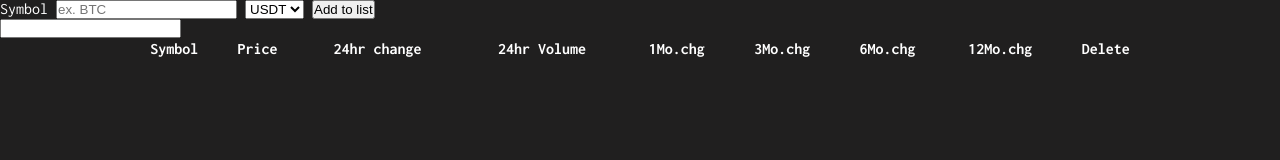
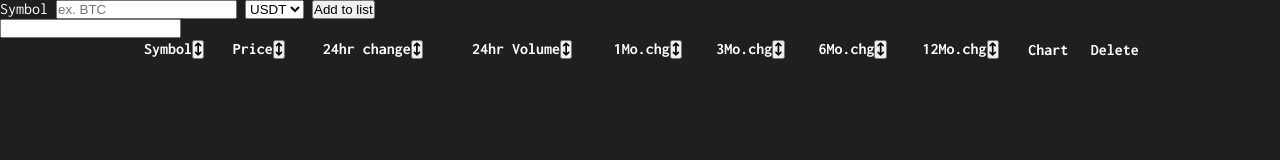
Before and after one commit to wilkuz/https---github.com-wilkuz-watchlist-binance-api, a plain HTML site: page index.html in a window 1280 px wide. Drawn offline with Linux system fonts and the light colour scheme.

Commit message:
Add files via upload

```diff
--- a/index.html
+++ b/index.html
@@ -12,6 +12,7 @@
         <meta name="viewport" content="width=device-width, initial-scale=1">
         <link rel="stylesheet" href="style.css">
         <script src="main.js" defer></script>
+        <script src="https://kit.fontawesome.com/1c8a830042.js" crossorigin="anonymous"></script>
     </head>
     <body onload="fetchUserList();">
         <div id="addSymbolForm">
@@ -32,14 +33,15 @@
             <table class="main-list-table" id="mainListTable">
                 <thead class="main-list-table-header">
                     <tr class="main-list-table-header-row">
-                        <th>Symbol</th>
-                        <th>Price</th>
-                        <th>24hr change</th>
-                        <th>24hr Volume</th>
-                        <th>1Mo.chg</th>
-                        <th>3Mo.chg</th>
-                        <th>6Mo.chg</th>
-                        <th>12Mo.chg</th>
+                        <th>Symbol<button class="sorting-btn" id="0" sorting="none"><i class="fa-solid fa-arrows-up-down"></i></button></th>
+                        <th>Price<button class="sorting-btn" id="1" sorting="none"><i class="fa-solid fa-arrows-up-down"></i></button></th>
+                        <th>24hr change<button class="sorting-btn" id="2" sorting="none"><i class="fa-solid fa-arrows-up-down"></i></button></th>
+                        <th>24hr Volume<button class="sorting-btn" id="3" sorting="none"><i class="fa-solid fa-arrows-up-down"></i></button></th>
+                        <th>1Mo.chg<button class="sorting-btn" id="4" sorting="none"><i class="fa-solid fa-arrows-up-down"></i></button></th>
+                        <th>3Mo.chg<button class="sorting-btn" id="5" sorting="none"><i class="fa-solid fa-arrows-up-down"></i></button></th>
+                        <th>6Mo.chg<button class="sorting-btn" id="6" sorting="none"><i class="fa-solid fa-arrows-up-down"></i></button></th>
+                        <th>12Mo.chg<button class="sorting-btn" id="7" sorting="none"><i class="fa-solid fa-arrows-up-down"></i></button></th>
+                        <th>Chart</th>
                         <th>Delete</th>
                     </tr>
                 </thead>
@@ -47,5 +49,6 @@
                 </tbody>
             </table>
         </div>
+        <script src="http://chancejs.com/chance.min.js"></script>
     </body>
 </html>
```
